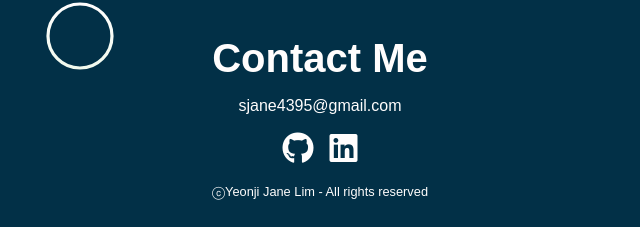
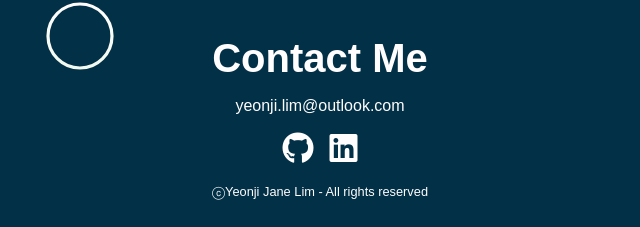
Before and after one commit to limyzi/limyzi.github.io, a plain HTML site: page index.html in a window 1280 px wide. Shown: the part 3863-4090 px from the top of the page, 320-960 px from the left. Drawn offline with nearby package versions, Linux system fonts and the light colour scheme; a web font is replaced by a local one.

Commit message:
main-mail change

```diff
--- a/index.html
+++ b/index.html
@@ -353,7 +353,7 @@
     <footer id="contact" class="section">
       <div class="max-container">
         <h2 class="title">Contact Me</h2>
-        <p><a class="contact__link" href="mailto:sjane4395@gmail.com">sjane4395@gmail.com</a></p>
+        <p><a class="contact__link" href="mailto:yeonji.lim@outlook.com">yeonji.lim@outlook.com</a></p>
         <ul class="contact__links">
           <li>
             <a class="contact__link"
```
